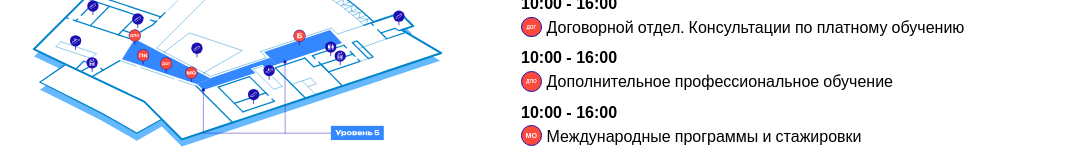
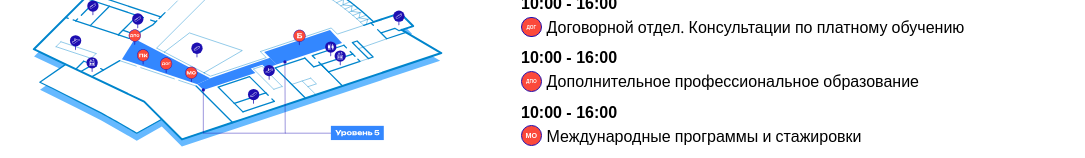
Before and after one commit to mazhugasergei/dod, a Next.js app: page /events in a window 1280 px wide. Shown: the part 846-1004 px from the top of the page, without its empty margins (127-1212 px from the left). Built offline with nearby package versions, Linux system fonts and the light colour scheme; a web font is replaced by a local one.

Commit message:
Fix icon label

```diff
--- a/src/pages/events/index.tsx
+++ b/src/pages/events/index.tsx
@@ -82,7 +82,7 @@ export default () => {
                 <h4>10:00 - 16:00</h4>
                 <div className="flex">
                   <h6 className="orange">ДПО</h6>
-                  <p>Дополнительное профессиональное обучение</p>
+                  <p>Дополнительное профессиональное образование</p>
                 </div>
                 <h4>10:00 - 16:00</h4>
                 <div className="flex">
```
